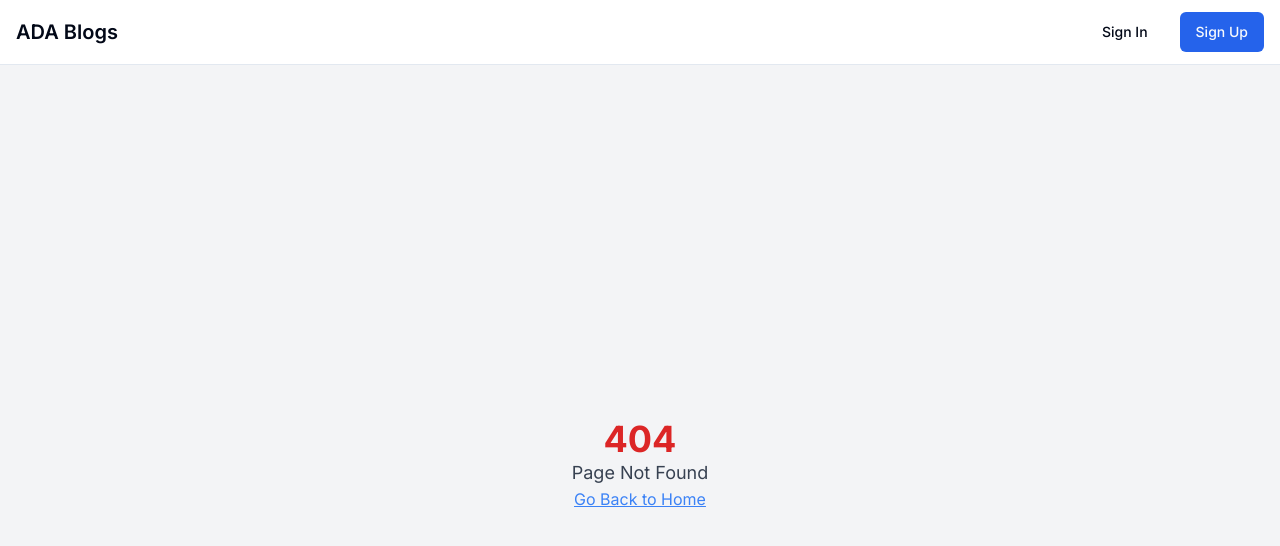
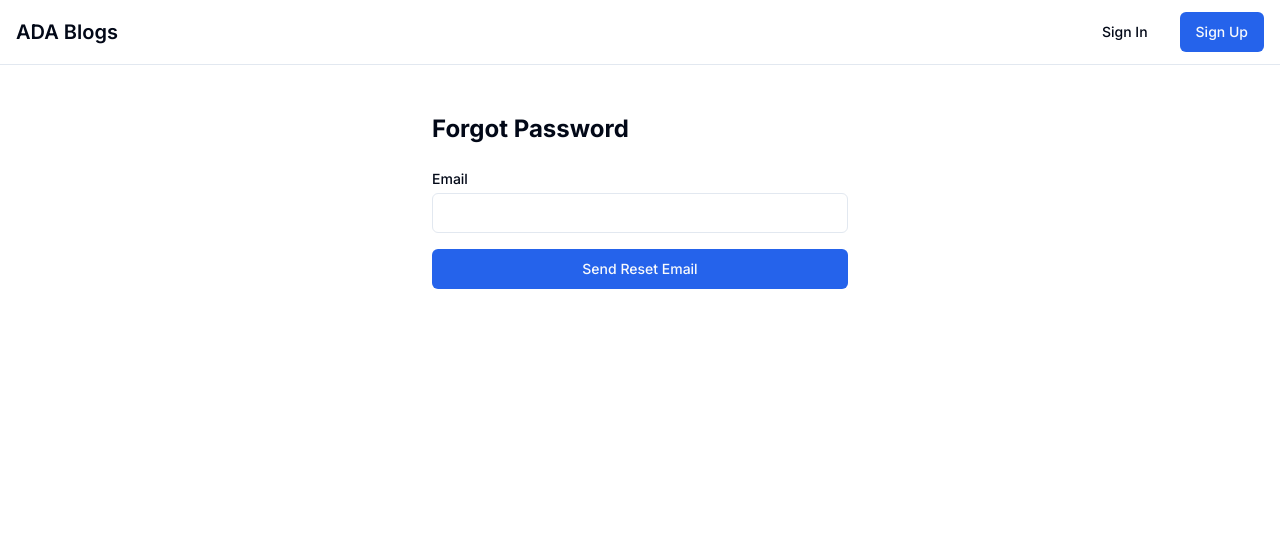
Before and after one commit to ssa17/ada-blogs-website, a React (Vite) app: page /forgotPassword in a window 1280 px wide. Before the commit this address had no page. Shown: the top 546 px of the page. Built offline with nearby package versions, Linux system fonts and the light colour scheme.

Commit message:
Forgot password functionality

```diff
--- a/src/App.tsx
+++ b/src/App.tsx
@@ -12,6 +12,8 @@ import PostDetail from "./pages/PostDetail";
 import EditPost from "./pages/EditPost";
 import Profile from "./pages/Profile";
 import EmailConfirmed from "@/pages/EmailConfirmed.tsx";
+import ForgotPassword from "@/pages/ForgotPassword.tsx";
+import PasswordReset from "@/pages/PasswordReset.tsx";
 import NotFound from "@/pages/NotFound";
 
 const queryClient = new QueryClient();
@@ -34,6 +36,8 @@ const App = () => (
               <Route path="/posts/:id/edit" element={<EditPost />} />
               <Route path="/profile" element={<Profile />} />
               <Route path="/email/confirmed" element={<EmailConfirmed />} />
+              <Route path="/forgotPassword" element={<ForgotPassword />} />
+              <Route path="/reset-password" element={<PasswordReset />} />
               {/* Catch-All Route */}
               <Route path="*" element={<NotFound />} />
             </Routes>
--- a/src/pages/EmailConfirmed.tsx
+++ b/src/pages/EmailConfirmed.tsx
@@ -24,7 +24,7 @@ export default function EmailConfirmed() {
             <div className="bg-white p-8 rounded-lg shadow-lg max-w-md text-center">
                 <h1 className="text-2xl font-bold text-green-600">Email Confirmed!</h1>
                 <p className="mt-4 text-gray-700">
-                    Your email has been successfully confirmed. You can now proceed to log in or explore your account.
+                    Your email has been successfully confirmed. You can now proceed to log in and explore your account.
                 </p>
                 <div className="mt-6">
                     <Button
--- /dev/null
+++ b/src/pages/ForgotPassword.tsx
@@ -0,0 +1,65 @@
+import {useState} from "react";
+import {supabase} from "@/integrations/supabase/client";
+import {Button} from "@/components/ui/button";
+import {Input} from "@/components/ui/input";
+import {useToast} from "@/hooks/use-toast";
+
+export default function ForgotPassword() {
+    const {toast} = useToast();
+    const [email, setEmail] = useState("");
+    const [loading, setLoading] = useState(false);
+
+    const handleChange = (e: React.ChangeEvent<HTMLInputElement>) => {
+        setEmail(e.target.value);
+    };
+
+    const handleSubmit = async (e: React.FormEvent<HTMLFormElement>) => {
+        e.preventDefault();
+        setLoading(true);
+
+        try {
+            const {error} = await supabase.auth.resetPasswordForEmail(email);
+
+            if (error) throw error;
+
+            toast({
+                title: "Success!",
+                description: "Password reset email sent.",
+            });
+        } catch (error) {
+            toast({
+                variant: "destructive",
+                title: "Error",
+                description: error instanceof Error ? error.message : "Failed to send password reset email.",
+            });
+            console.error("Error:", error);
+        } finally {
+            setLoading(false);
+        }
+    };
+
+    return (
+        <div className="container max-w-md mx-auto mt-8 p-4">
+            <h1 className="text-2xl font-bold mb-6">Forgot Password</h1>
+            <form onSubmit={handleSubmit} className="space-y-4">
+                <div>
+                    <label htmlFor="email" className="block text-sm font-medium mb-1">
+                        Email
+                    </label>
+                    <Input
+                        id="email"
+                        name="email"
+                        type="email"
+                        required
+                        value={email}
+                        onChange={handleChange}
+                        disabled={loading}
+                    />
+                </div>
+                <Button type="submit" className="w-full" disabled={loading}>
+                    {loading ? "Sending..." : "Send Reset Email"}
+                </Button>
+            </form>
+        </div>
+    );
+}
--- /dev/null
+++ b/src/pages/PasswordReset.tsx
@@ -0,0 +1,140 @@
+import {useState, useEffect} from "react";
+import {useNavigate} from "react-router-dom";
+import {supabase} from "@/integrations/supabase/client";
+import {Button} from "@/components/ui/button";
+import {Input} from "@/components/ui/input";
+import {useToast} from "@/hooks/use-toast";
+
+export default function PasswordReset() {
+    const navigate = useNavigate();
+    const {toast} = useToast();
+    const [accessToken, setAccessToken] = useState<string | null>(null);
+    const [email, setEmail] = useState<string | null>(null);
+    const [newPassword, setNewPassword] = useState("");
+    const [confirmPassword, setConfirmPassword] = useState("");
+    const [loading, setLoading] = useState(false);
+    const [tokenValid, setTokenValid] = useState(false);
+
+    useEffect(() => {
+        const params = new URLSearchParams(window.location.search);
+
+        const token = params.get("token");
+        const email = params.get("email");
+
+        if (token && email) {
+            setAccessToken(token);
+            setEmail(email);
+            validateToken(token, email);
+        } else {
+            toast({
+                variant: "destructive",
+                title: "Error",
+                description: "Invalid or missing token/email.",
+            });
+            navigate("/signin");
+        }
+    }, [navigate, toast]);
+
+    const validateToken = async (token: string, email: string) => {
+        try {
+            const {error} = await supabase.auth.verifyOtp({
+                token,
+                type: 'recovery',
+                email
+            });
+            if (error) throw error;
+            setTokenValid(true);
+        } catch (error) {
+            console.error("Token validation error:", error);
+            toast({
+                variant: "destructive",
+                title: "Error",
+                description: "Invalid or expired token.",
+            });
+            navigate("/signin");
+        }
+    };
+
+    const handleSubmit = async (e: React.FormEvent<HTMLFormElement>) => {
+        e.preventDefault();
+        if (newPassword !== confirmPassword) {
+            toast({
+                variant: "destructive",
+                title: "Error",
+                description: "Passwords do not match.",
+            });
+            return;
+        }
+
+        setLoading(true);
+
+        try {
+            const {error} = await supabase.auth.updateUser({
+                password: newPassword,
+            });
+
+            if (error) throw error;
+
+            toast({
+                title: "Success!",
+                description: "Your password has been successfully reset.",
+            });
+
+            navigate("/signin");
+        } catch (error) {
+            console.error("Password reset error:", error);
+            toast({
+                variant: "destructive",
+                title: "Error",
+                description: error instanceof Error ? error.message : "Failed to reset password.",
+            });
+        } finally {
+            setLoading(false);
+        }
+    };
+
+    return (
+        <div className="min-h-screen flex flex-col items-center justify-center bg-gray-100">
+            <div className="bg-white p-8 rounded-lg shadow-lg max-w-md w-full">
+                <h1 className="text-2xl font-bold text-center mb-6">Reset Password</h1>
+                {tokenValid ? (
+                    <form onSubmit={handleSubmit} className="space-y-4">
+                        <div>
+                            <label htmlFor="new-password" className="block text-sm font-medium mb-1">
+                                New Password
+                            </label>
+                            <Input
+                                id="new-password"
+                                name="new-password"
+                                type="password"
+                                required
+                                value={newPassword}
+                                onChange={(e) => setNewPassword(e.target.value)}
+                                disabled={loading}
+                            />
+                        </div>
+                        <div>
+                            <label htmlFor="confirm-password" className="block text-sm font-medium mb-1">
+                                Confirm Password
+                            </label>
+                            <Input
+                                id="confirm-password"
+                                name="confirm-password"
+                                type="password"
+                                required
+                                value={confirmPassword}
+                                onChange={(e) => setConfirmPassword(e.target.value)}
+                                disabled={loading}
+                            />
+                        </div>
+                        <Button type="submit" className="w-full" disabled={loading}>
+                            {loading ? "Resetting..." : "Reset Password"}
+                        </Button>
+                    </form>
+                ) : (
+                    <p className="text-center text-red-600">Validating token...</p>
+                )}
+            </div>
+        </div>
+    );
+}
--- a/src/pages/SignIn.tsx
+++ b/src/pages/SignIn.tsx
@@ -1,5 +1,5 @@
 import {useState} from "react";
-import {useNavigate} from "react-router-dom";
+import {useNavigate, Link} from "react-router-dom";
 import {supabase} from "@/integrations/supabase/client";
 import {Button} from "@/components/ui/button";
 import {Input} from "@/components/ui/input";
@@ -104,6 +104,11 @@ export default function SignIn() {
                         </button>
                     </div>
                 </div>
+                <div className="text-left">
+                    <Link to="/forgotPassword" className="text-sm text-blue-600 hover:underline">
+                        Forgot Password?
+                    </Link>
+                </div>
                 <Button type="submit" className="w-full" disabled={loading}>
                     {loading ? "Signing in..." : "Sign In"}
                 </Button>
```
